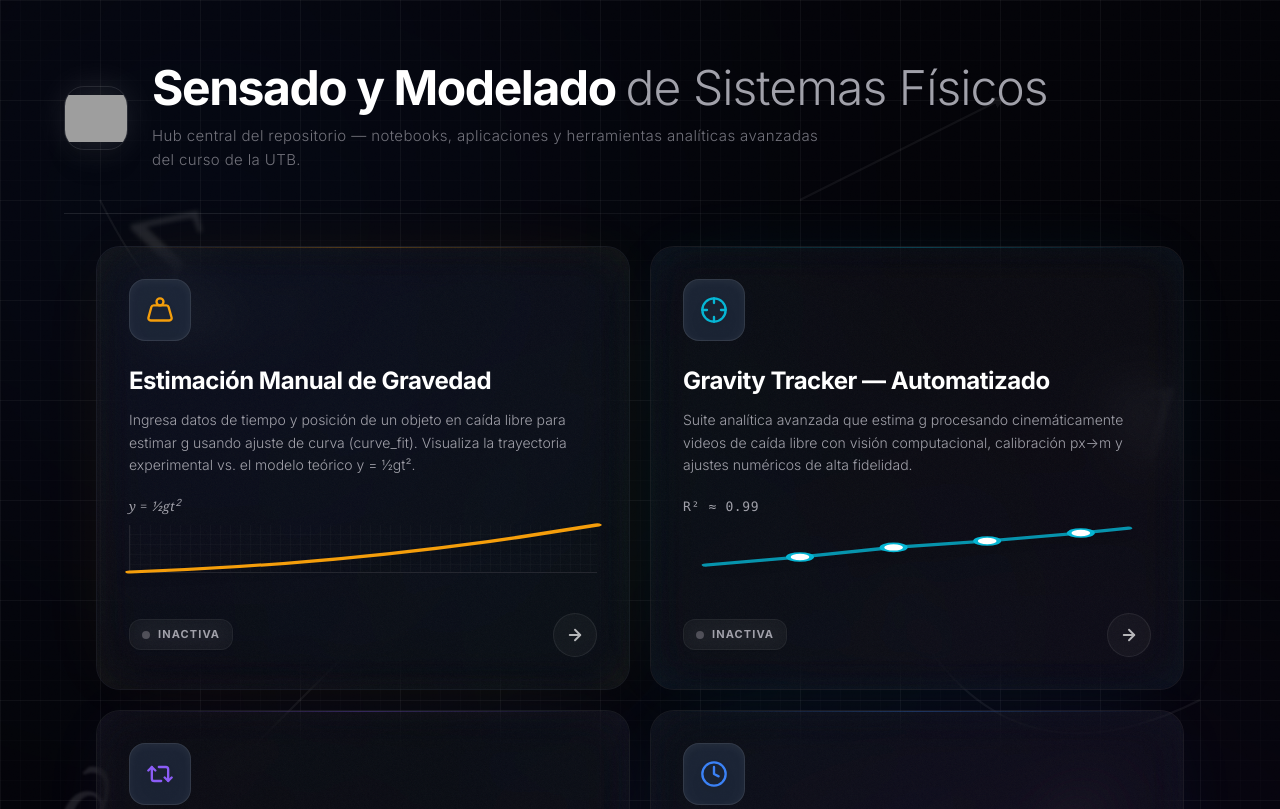
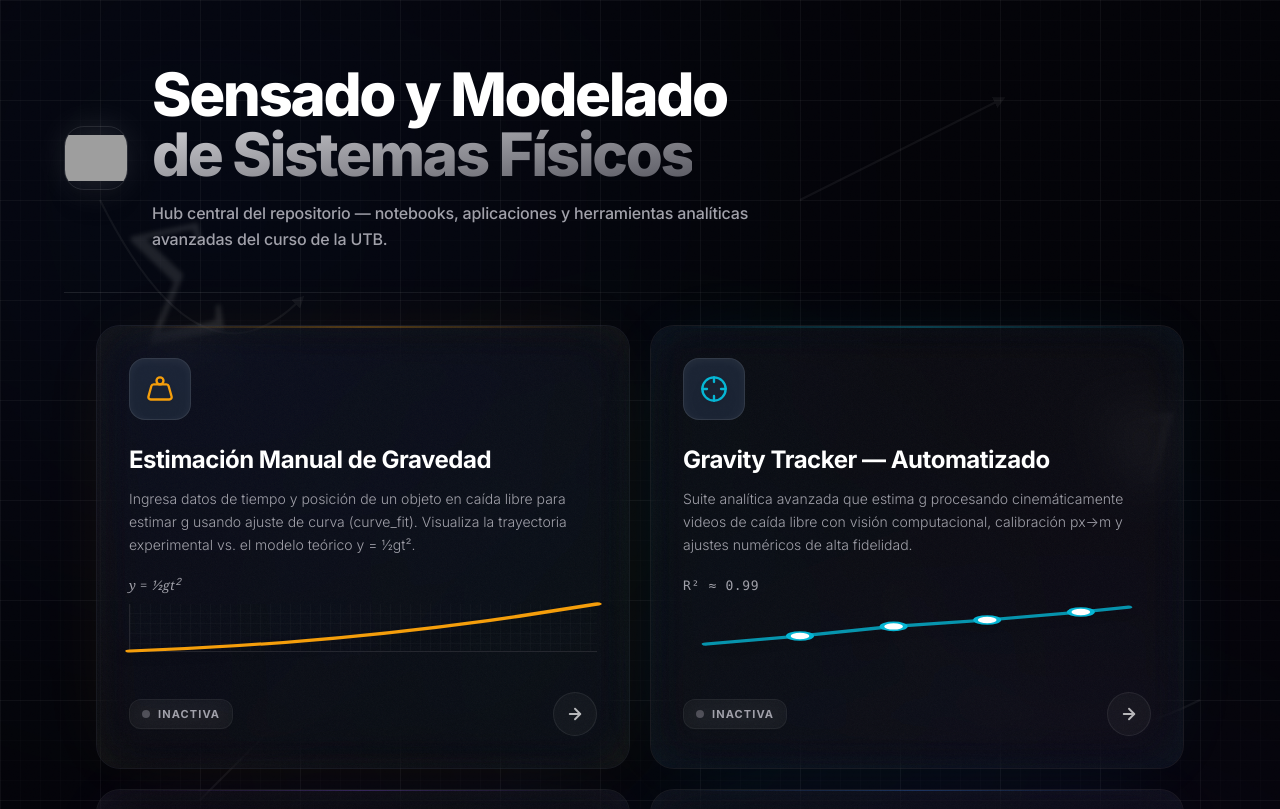
Before and after one commit to Gdearmascasta/Sensado_y_modeladoSF, a React (Vite) app in the folder bento-launcher/: page / in a window 1280 px wide. Shown: the top 809 px of the page. Built offline with nearby package versions, Linux system fonts and the light colour scheme; no server answers; grey boxes are pictures that could not be loaded.

Commit message:
feat: improve header visual strength with negative letter spacing and Apple-style typography

```diff
--- a/bento-launcher/src/components/Header.tsx
+++ b/bento-launcher/src/components/Header.tsx
@@ -25,13 +25,13 @@ export default function Header() {
           </div>
 
           <div className="min-w-0">
-            <h1 className="text-3xl font-bold tracking-tighter text-white sm:text-5xl" style={{ letterSpacing: '-0.03em' }}>
-              Sensado y Modelado{' '}
-              <span className="text-zinc-400 font-light" style={{ letterSpacing: '-0.02em' }}>
-                de Sistemas Físicos
+            <h1 className="text-4xl font-extrabold text-white sm:text-6xl tracking-tight" style={{ letterSpacing: '-0.04em' }}>
+              Sensado y Modelado<br className="hidden sm:block" />
+              <span className="text-transparent bg-clip-text bg-gradient-to-br from-zinc-300 to-zinc-600" style={{ letterSpacing: '-0.04em' }}>
+                {' '}de Sistemas Físicos
               </span>
             </h1>
-            <p className="mt-3 max-w-2xl text-[15px] font-light leading-relaxed text-zinc-500 tracking-wide">
+            <p className="mt-4 max-w-2xl text-[16px] font-medium leading-relaxed text-zinc-400 tracking-tight" style={{ letterSpacing: '-0.01em' }}>
               Hub central del repositorio — notebooks, aplicaciones y herramientas analíticas avanzadas del curso de la UTB.
             </p>
           </div>
```
